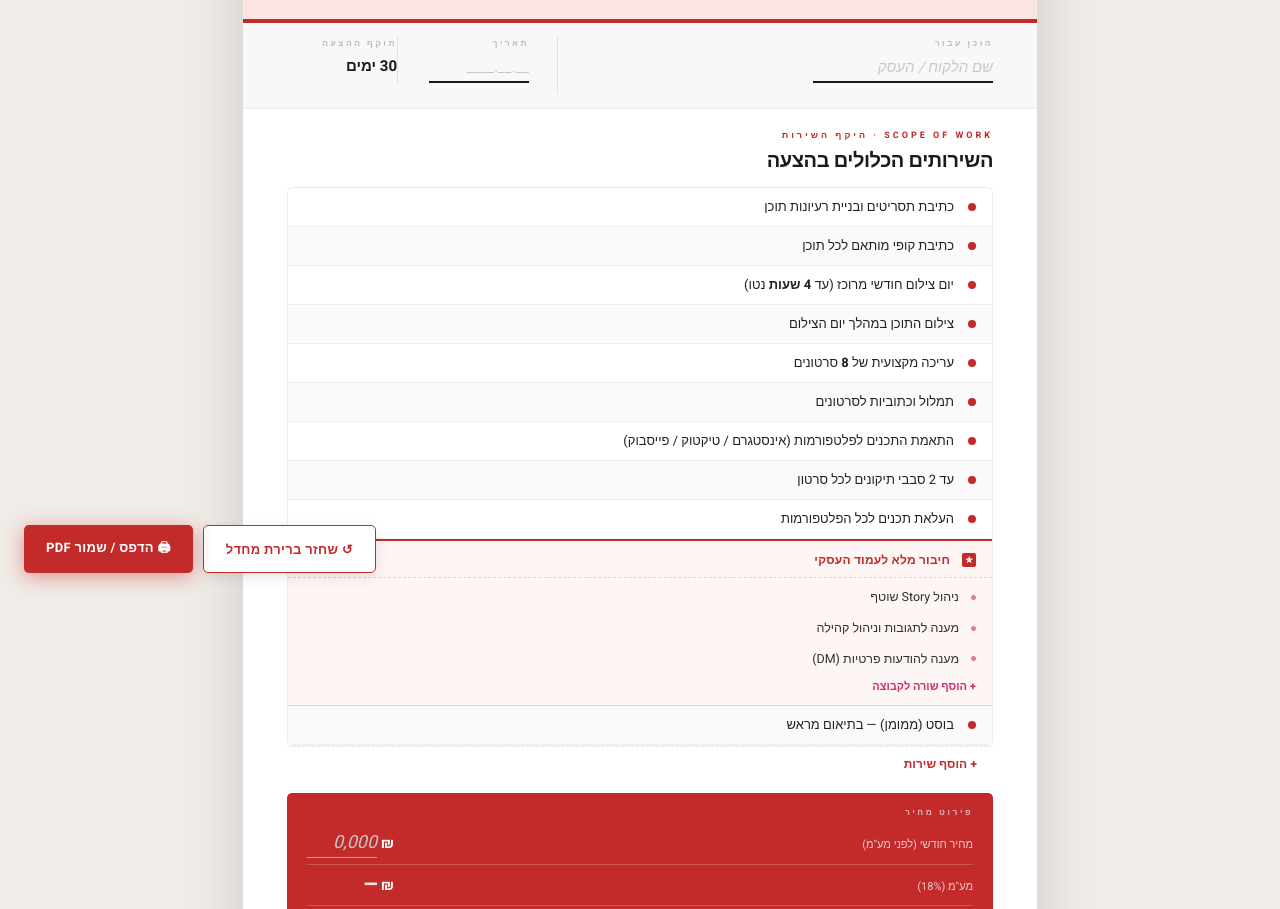
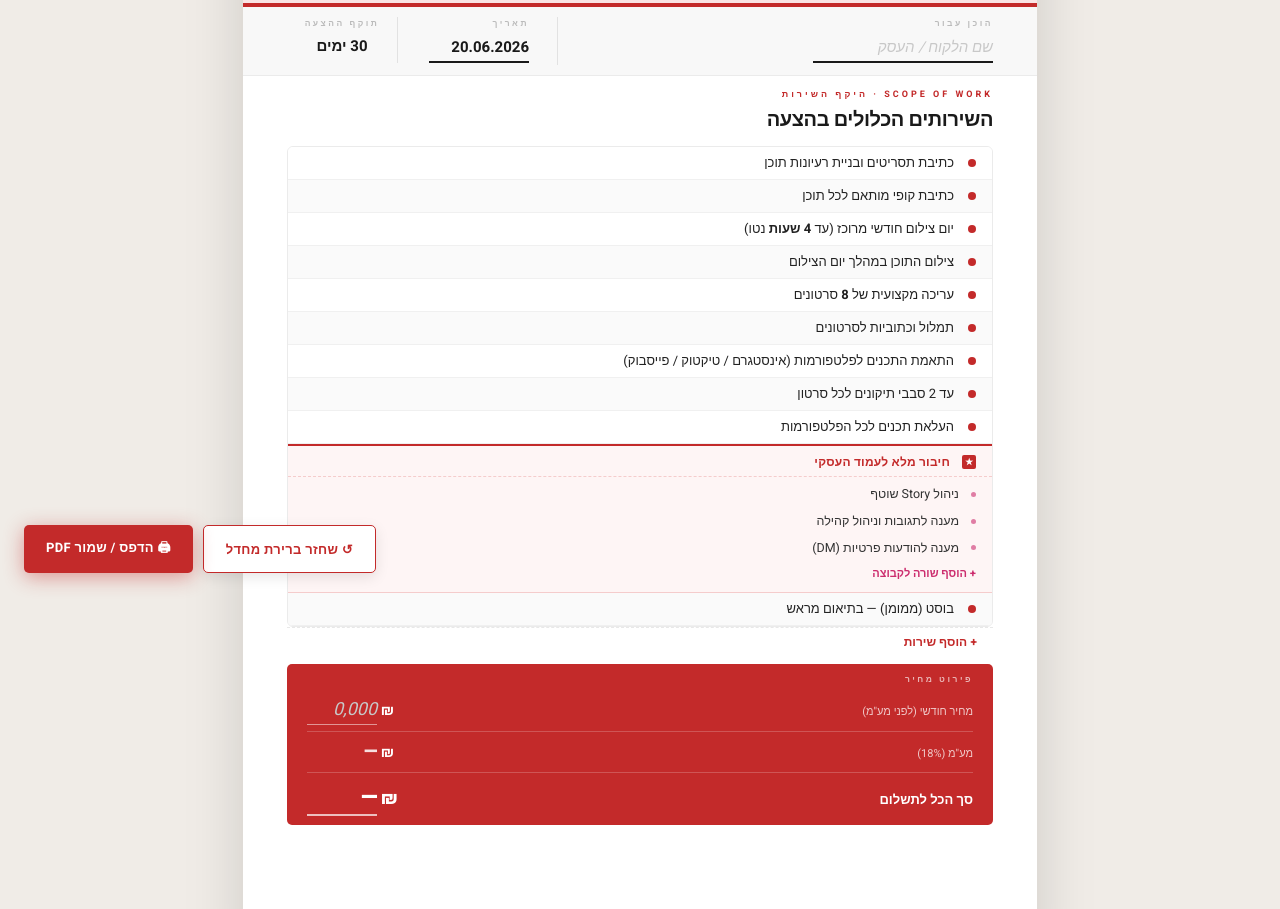
Before and after one commit to nadavshmuely1/spicy-quote-, a plain HTML site: page index.html in a window 1280 px wide. Shown: the part 203-1112 px from the top of the page. Drawn offline with Linux system fonts and the light colour scheme.

Commit message:
תיקוני PDF, מחיקת קבוצה, ריווחים, תאריך ברירת מחדל

```diff
--- a/index.html
+++ b/index.html
@@ -24,7 +24,7 @@
     html, body { width: 210mm !important; }
     .row-controls, .add-service-btn { display: none !important; }
   }
-  .srow { position: relative; display:flex; align-items:center; gap:14px; padding:9px 16px; border-bottom:1px solid #F0F0F0; }
+  .srow { position: relative; display:flex; align-items:center; gap:14px; padding:6px 16px; border-bottom:1px solid #F0F0F0; }
   .row-controls {
     position: absolute; left: 4px; top: 50%; transform: translateY(-50%);
     display: flex; gap: 3px; opacity: 0; pointer-events: none;
@@ -38,13 +38,13 @@
   }
   .row-ctrl-del { background: #C32A2A; color: white; }
   .add-service-btn {
-    width: 100%; padding: 8px 16px; background: none; border: none;
+    width: 100%; padding: 5px 16px; background: none; border: none;
     border-top: 1.5px dashed #E8E8E8; color: #C32A2A;
     font-family: 'Heebo', sans-serif; font-size: 12px; font-weight: 700;
     cursor: pointer; text-align: right; direction: rtl;
   }
   .add-service-btn:hover { background: #FEF5F5; }
-  .gitem { position:relative; display:flex; align-items:center; gap:12px; padding:6px 16px 6px 36px; }
+  .gitem { position:relative; display:flex; align-items:center; gap:12px; padding:4px 16px 4px 36px; }
   #toolbar { position:fixed; bottom:24px; left:24px; z-index:9999; display:flex; gap:10px; }
   .tb-btn { border:none; padding:13px 22px; font-family:'Heebo',sans-serif; font-size:13px; font-weight:700; cursor:pointer; border-radius:5px; letter-spacing:0.3px; display:flex; align-items:center; gap:8px; direction:rtl; }
   #print-btn { background:#C32A2A; color:#fff; box-shadow:0 4px 20px rgba(195,42,42,0.45); }
@@ -64,7 +64,7 @@
   <div class="page" style="width:794px; min-height:1123px; background:#fff; box-shadow:0 8px 56px rgba(0,0,0,.15); display:flex; flex-direction:column; overflow:hidden;">
 
     <!-- HEADER -->
-    <div style="background:#FAE4E4; padding:26px 44px 22px; display:flex; justify-content:space-between; align-items:flex-end; flex-shrink:0; gap:24px;">
+    <div style="background:#FAE4E4; padding:18px 44px 14px; display:flex; justify-content:space-between; align-items:flex-end; flex-shrink:0; gap:24px;">
       <div>
         <div style="font-size:9px; letter-spacing:3.5px; color:rgba(175,30,30,0.6); font-weight:700; text-transform:uppercase; margin-bottom:10px;">PRICE QUOTE · הצעת מחיר</div>
         <div style="font-size:42px; font-weight:900; color:#C32A2A; line-height:1; letter-spacing:-2px;">הצעת מחיר</div>
@@ -84,8 +84,8 @@
     <div style="height:4px; background:#C32A2A; flex-shrink:0;"></div>
 
     <!-- CLIENT INFO BAR -->
-    <div style="background:#F8F8F8; padding:14px 44px; border-bottom:1px solid #EBEBEB; display:flex; gap:0; flex-shrink:0; align-items:flex-start;">
-      <div style="flex: 1; padding-left: 32px; border-left: 1px solid #E2E2E2; width: 259px; height: 57px">
+    <div style="background:#F8F8F8; padding:10px 44px; border-bottom:1px solid #EBEBEB; display:flex; gap:0; flex-shrink:0; align-items:flex-start;">
+      <div style="flex: 1; padding-left: 32px; border-left: 1px solid #E2E2E2; width: 259px; height: 48px">
         <div style="font-size:8.5px; letter-spacing:2.5px; color:#BBBBBB; font-weight:700; text-transform:uppercase; margin-bottom:5px;">הוכן עבור</div>
         <div contenteditable="true" data-fid="client-name" data-ph="שם הלקוח / העסק" style="font-size:15px; font-weight:800; color:#1A1A1A; border-bottom:2px solid #1A1A1A; padding-bottom:3px; min-width:180px; display:inline-block; min-height:24px; line-height:1.4;"></div>
       </div>
@@ -93,14 +93,14 @@
         <div style="font-size:8.5px; letter-spacing:2.5px; color:#BBBBBB; font-weight:700; text-transform:uppercase; margin-bottom:5px;">תאריך</div>
         <div contenteditable="true" data-fid="quote-date" data-ph="__.__.____" style="font-size:15px; font-weight:700; color:#1A1A1A; border-bottom:2px solid #1A1A1A; padding-bottom:3px; display:inline-block; min-width:100px; min-height:24px;"></div>
       </div>
-      <div style="flex:0 0 110px; padding-right:0;">
+      <div style="flex:0 0 110px; padding-right:0; text-align:center;">
         <div style="font-size:8.5px; letter-spacing:2.5px; color:#BBBBBB; font-weight:700; text-transform:uppercase; margin-bottom:5px;">תוקף ההצעה</div>
         <div style="font-size:15px; font-weight:700; color:#1A1A1A;">30 ימים</div>
       </div>
     </div>
 
     <!-- SERVICES SECTION -->
-    <div style="padding:20px 44px 0; flex-shrink:0;">
+    <div style="padding:12px 44px 0; flex-shrink:0;">
       <div style="font-size:9px; letter-spacing:3px; color:#C32A2A; font-weight:700; text-transform:uppercase; margin-bottom:4px;">SCOPE OF WORK · היקף השירות</div>
       <div style="font-size:20px; font-weight:900; color:#1A1A1A; letter-spacing:-0.4px;">השירותים הכלולים בהצעה</div>
     </div>
@@ -111,7 +111,7 @@
       <button id="add-service-btn" class="add-service-btn" type="button">+ הוסף שירות</button>
 
       <!-- PRICE BOX -->
-      <div style="margin-top:12px; background:#C32A2A; border-radius:5px; padding:13px 20px;">
+      <div style="margin-top:8px; background:#C32A2A; border-radius:5px; padding:9px 20px;">
         <div style="font-size:8.5px; letter-spacing:2.5px; color:rgba(255,255,255,0.65); font-weight:700; text-transform:uppercase; margin-bottom:10px;">פירוט מחיר</div>
         <div style="display:flex; flex-direction:column; gap:6px;">
           <div style="display:flex; justify-content:space-between; align-items:baseline; border-bottom:1px solid rgba(255,255,255,0.2); padding-bottom:6px;">
@@ -140,7 +140,7 @@
     </div>
 
     <!-- FOOTER P1 -->
-    <div style="margin-top:16px; padding:11px 44px; background:#C32A2A; display:flex; justify-content:space-between; align-items:center; flex-shrink:0;">
+    <div style="margin-top:8px; padding:7px 44px; background:#C32A2A; display:flex; justify-content:space-between; align-items:center; flex-shrink:0;">
       <div style="font-size:9.5px; color:rgba(255,255,255,0.7); direction:ltr; letter-spacing:0.3px;">050-3338265 | spicysocial.content@gmail.com</div>
       <div style="font-size:9.5px; color:rgba(255,255,255,0.5);">1 / 2</div>
     </div>
@@ -365,7 +365,7 @@
 
     var header = document.createElement('div');
     header.className = 'gheader';
-    header.style.cssText = 'display:flex; align-items:center; gap:12px; padding:10px 16px 8px; border-bottom:1px dashed #F5CCCC; position:relative;';
+    header.style.cssText = 'display:flex; align-items:center; gap:12px; padding:7px 16px 5px; border-bottom:1px dashed #F5CCCC; position:relative;';
     header.innerHTML = '<div style="width:14px;height:14px;background:#C32A2A;border-radius:2px;flex-shrink:0;display:flex;align-items:center;justify-content:center;"><span style="color:#fff;font-size:9px;font-weight:900;line-height:1;">★</span></div>';
     var title = document.createElement('div');
     title.contentEditable = 'true';
@@ -438,8 +438,19 @@
 
     // Restore field values (client name, date, price, etc.)
     document.querySelectorAll('[data-fid]').forEach(function (el) {
-      var v = state.fields[el.dataset.fid];
-      if (v !== undefined && v !== '') el.innerHTML = v;
+      var fid = el.dataset.fid;
+      var v = state.fields[fid];
+      if (v !== undefined) {
+        el.innerHTML = v;
+      } else if (fid === 'quote-date') {
+        var today = new Date();
+        var dd = String(today.getDate()).padStart(2, '0');
+        var mm = String(today.getMonth() + 1).padStart(2, '0');
+        var yyyy = today.getFullYear();
+        el.innerHTML = dd + '.' + mm + '.' + yyyy;
+      } else if (fid === 'pay-day') {
+        el.innerHTML = '10';
+      }
     });
     calcPrice();
   }
```
